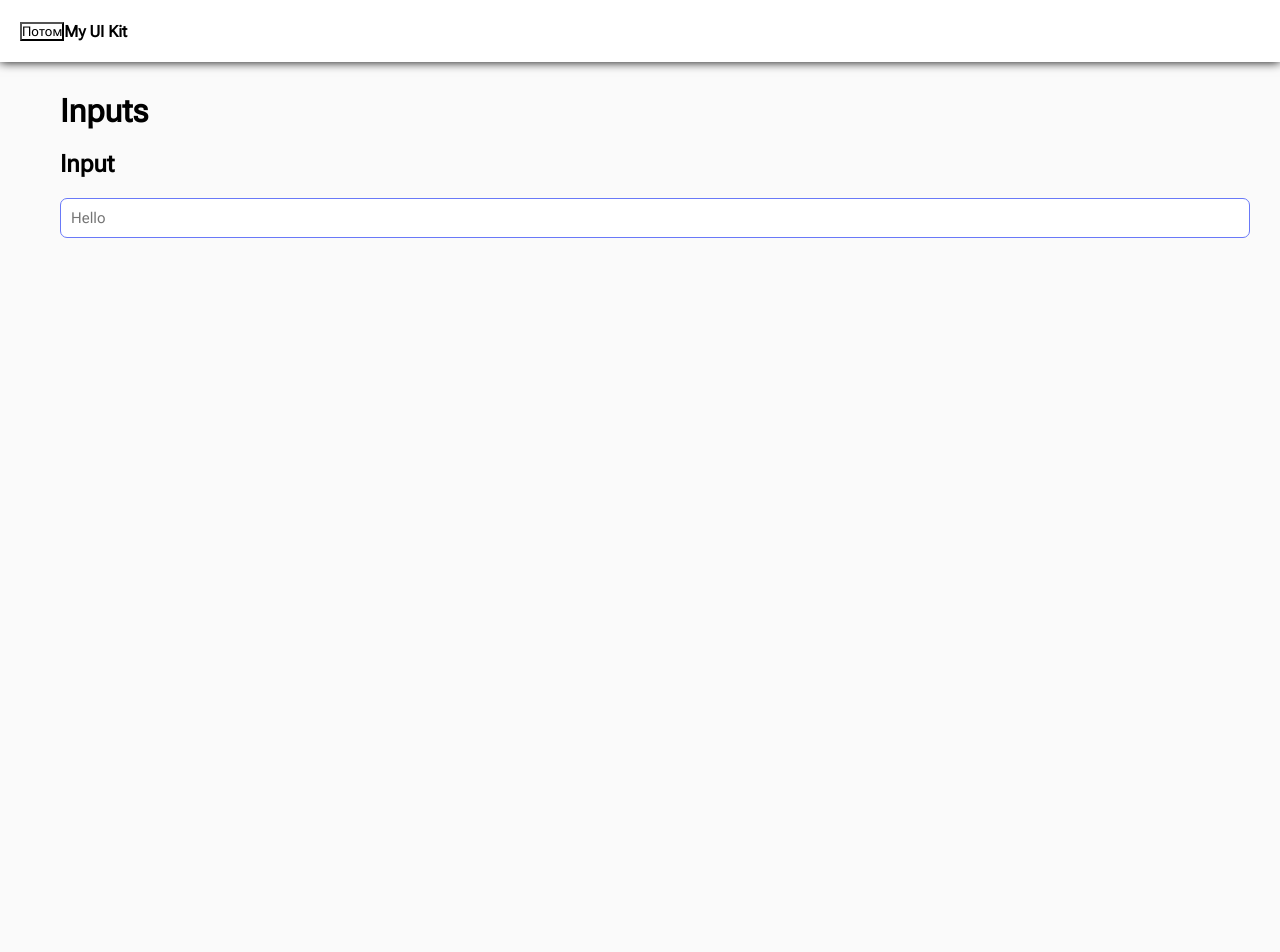
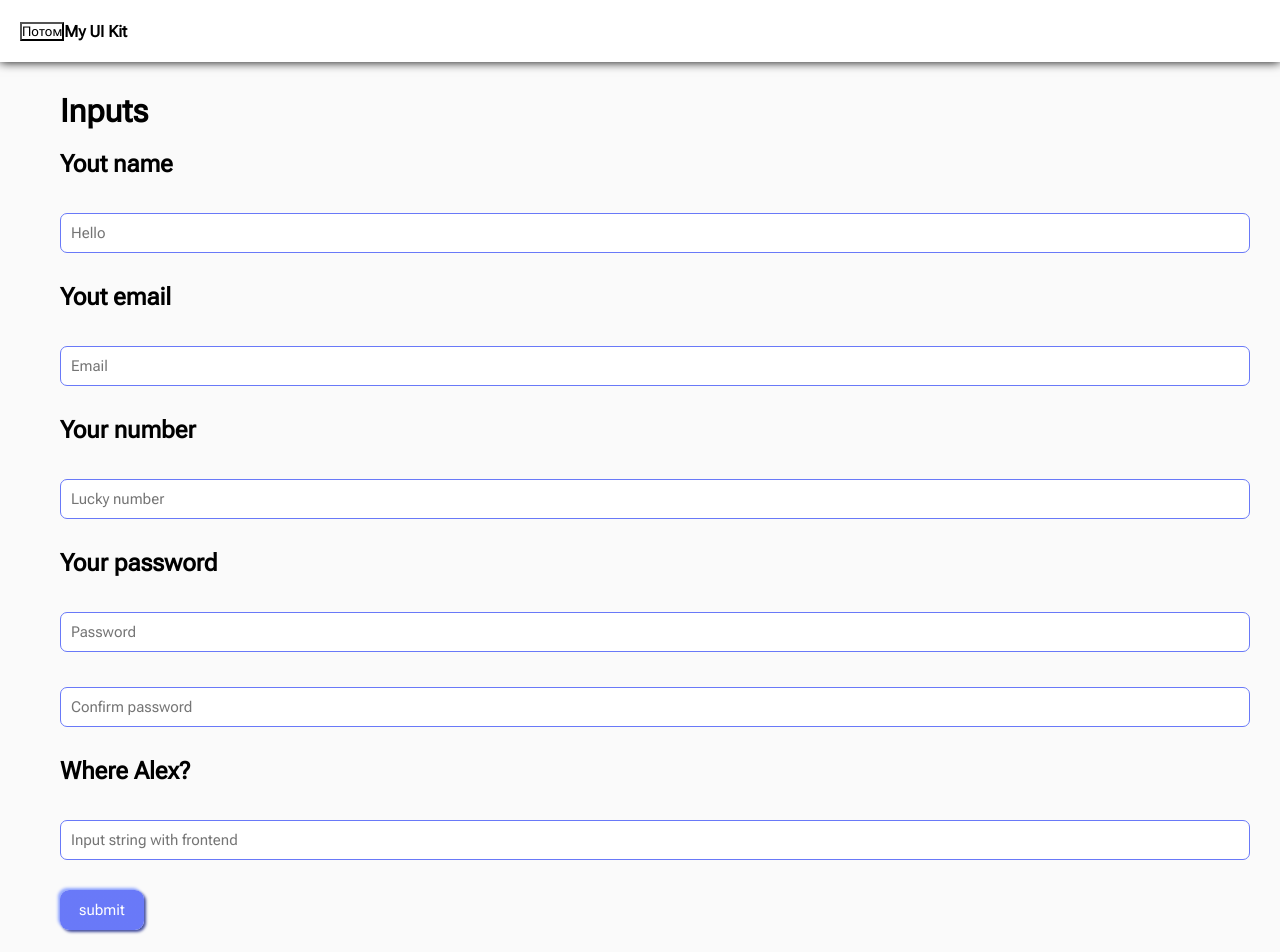
Before and after one commit to alex-sizow/AlexUI-Vue, a Vue app: page /input in a window 1280 px wide. Shown: the top 952 px of the page. Before the commit the page ends 800 px from the top, so only its background shows below. Built offline with nearby package versions, Linux system fonts and the light colour scheme.

Commit message:
Created the basis of the component Input

```diff
--- a/src/components/Input.vue
+++ b/src/components/Input.vue
@@ -10,7 +10,7 @@ const props = defineProps({
 		type: String,
 		required: true,
 	},
-	text: {
+	type: {
 		type: String,
 		default: 'text',
 	},
@@ -25,6 +25,10 @@ const props = defineProps({
 	width: {
 		type: String,
 		default: '300px',
+	},
+	error: {
+		type: Array,
+		required: false,
 	},
 });
 
@@ -48,6 +52,16 @@ const updateValue = (event) => {
 			class="input-label"
 			>{{ label }}</label
 		>
+		<TransitionGroup>
+			<div
+				v-for="item of error"
+				:key="item.$uid"
+				class="form-error">
+				<div class="form_error__message">
+					{{ item.$message }}
+				</div>
+			</div>
+		</TransitionGroup>
 	</div>
 </template>
 
@@ -96,6 +110,7 @@ const updateValue = (event) => {
 		display: block;
 		position: absolute;
 		top: 20px;
+		left: 5px;
 		opacity: 0;
 		z-index: -1;
 		transition: 0.3s;
--- a/src/views/Input.vue
+++ b/src/views/Input.vue
@@ -1,31 +1,151 @@
 <script setup>
-import useVuelidate from '@vuelidate/core';
-import { minLength } from '@vuelidate/validators';
 import { computed, ref } from 'vue';
 
+import Button from '@/components/Button.vue';
 import Input from '@/components/Input.vue';
 
+import useVuelidate from '@vuelidate/core';
+import {
+	email,
+	helpers,
+	maxLength,
+	minLength,
+	numeric,
+	sameAs,
+} from '@vuelidate/validators';
+
 const nameField = ref('');
+const emailField = ref('');
+const luckyField = ref('');
+const passwordField = ref('');
+const confirmPasswordField = ref('');
+const alexField = ref('');
+
+const mustBeAlex = (value) => value.includes('Alex');
 
 const rules = computed(() => ({
 	nameField: {
-		minLength: minLength(3),
+		minLength: helpers.withMessage(
+			`Minimal length 3 symbols `,
+			minLength(3),
+		),
+	},
+	emailField: {
+		email: helpers.withMessage('Not corrent email', email),
+	},
+
+	luckyField: {
+		maxLength: helpers.withMessage(
+			'Max length 2 symbols',
+			maxLength,
+		),
+		numeric: helpers.withMessage(
+			'You can only enter numbers',
+			numeric,
+		),
+	},
+	passwordField: {},
+	confirmPasswordField: {
+		sameAsPassword: helpers.withMessage(
+			'Password does not match',
+			sameAs(passwordField.value),
+		),
+	},
+	alexField: {
+		alexField: helpers.withMessage(
+			'Where Alex?!',
+			mustBeAlex,
+		),
 	},
 }));
 
-const v = useVuelidate(rules, { nameField });
+const v = useVuelidate(rules, {
+	nameField,
+	emailField,
+	luckyField,
+	passwordField,
+	confirmPasswordField,
+
+	alexField,
+});
+
+const submitForm = () => {
+	v.value.$touch();
+	if (v.value.$error) return;
+	alert('Form submitted');
+};
 </script>
 
 <template>
 	<h1 class="header-1">Inputs</h1>
-	<h2 class="header-2">Input</h2>
+	<h2 class="header-2">Yout name</h2>
 
 	<form>
 		<Input
 			label="Name"
 			placeholder="Hello"
 			:value="nameField"
-			v-model:value="v.nameField.$model" />
+			name="name"
+			v-model:value="v.nameField.$model"
+			:error="v.nameField.$errors" />
+	</form>
+	<h2 class="header-2">Yout email</h2>
+
+	<form>
+		<Input
+			label="Email"
+			placeholder="Email"
+			name="email"
+			type="email"
+			:value="emailField"
+			v-model:value="v.emailField.$model"
+			:error="v.emailField.$errors" />
+	</form>
+	<h2 class="header-2">Your number</h2>
+
+	<form>
+		<Input
+			label="Lucky number"
+			placeholder="Lucky number"
+			type="text"
+			name="lucky"
+			:value="luckyField"
+			v-model:value="v.luckyField.$model"
+			:error="v.luckyField.$errors" />
+	</form>
+	<h2 class="header-2">Your password</h2>
+
+	<form>
+		<Input
+			label="Password"
+			placeholder="Password"
+			type="password"
+			name="password"
+			:value="passwordField"
+			v-model:value="v.passwordField.$model" />
+	</form>
+	<form>
+		<Input
+			label="Confirm password"
+			placeholder="Confirm password"
+			type="confirmPassword"
+			name="confirmPassword"
+			:value="confirmPasswordField"
+			v-model:value="v.confirmPasswordField.$model"
+			:error="v.confirmPasswordField.$errors" />
+	</form>
+	<h2 class="header-2">Where Alex?</h2>
+
+	<form @submit.prevent="submitForm">
+		<Input
+			label="Frontend string"
+			name="frontend"
+			placeholder="Input string with frontend"
+			v-model:value="v.alexField.$model"
+			:error="v.alexField.$errors" />
+		<Button
+			label="submit"
+			color="primary"></Button>
 	</form>
 </template>
 
@@ -34,6 +154,6 @@ h2 {
 	margin-top: 20px;
 }
 form {
-	margin-top: 20px;
+	margin-top: 35px;
 }
 </style>
```
